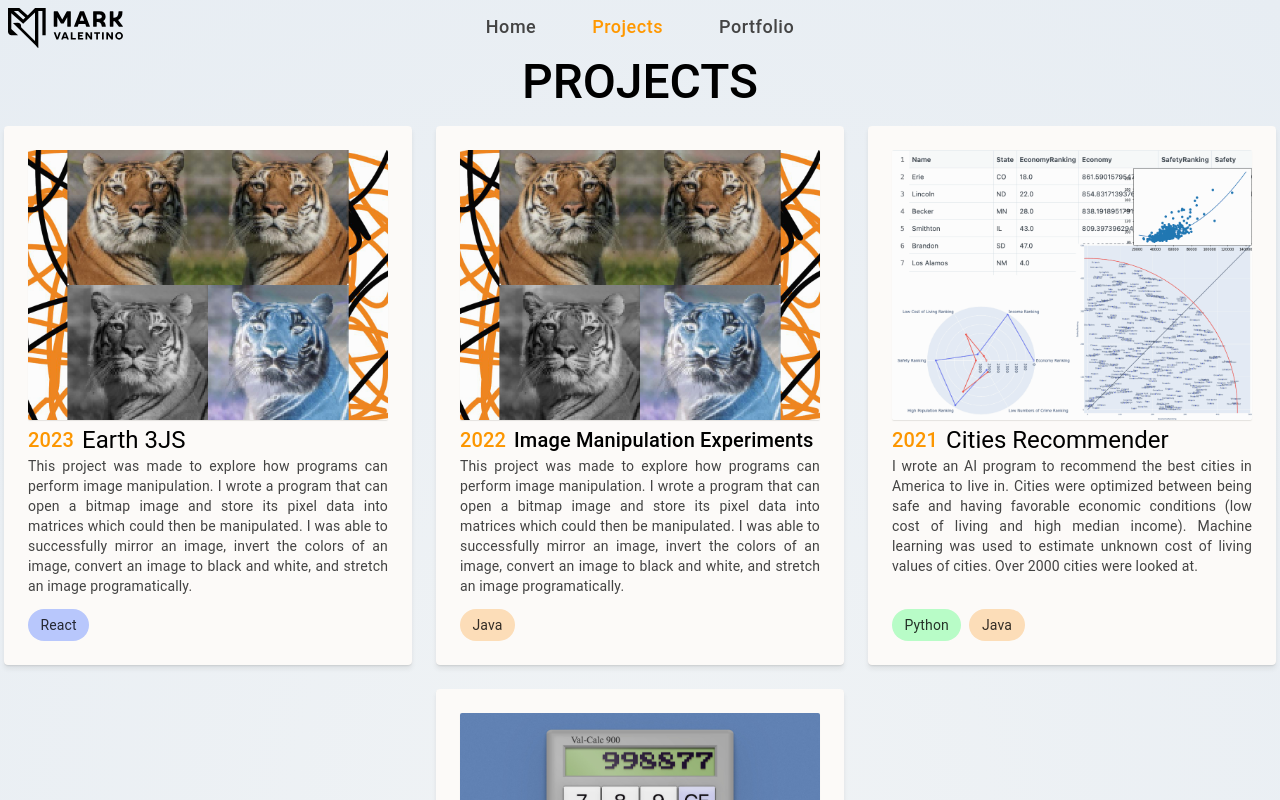
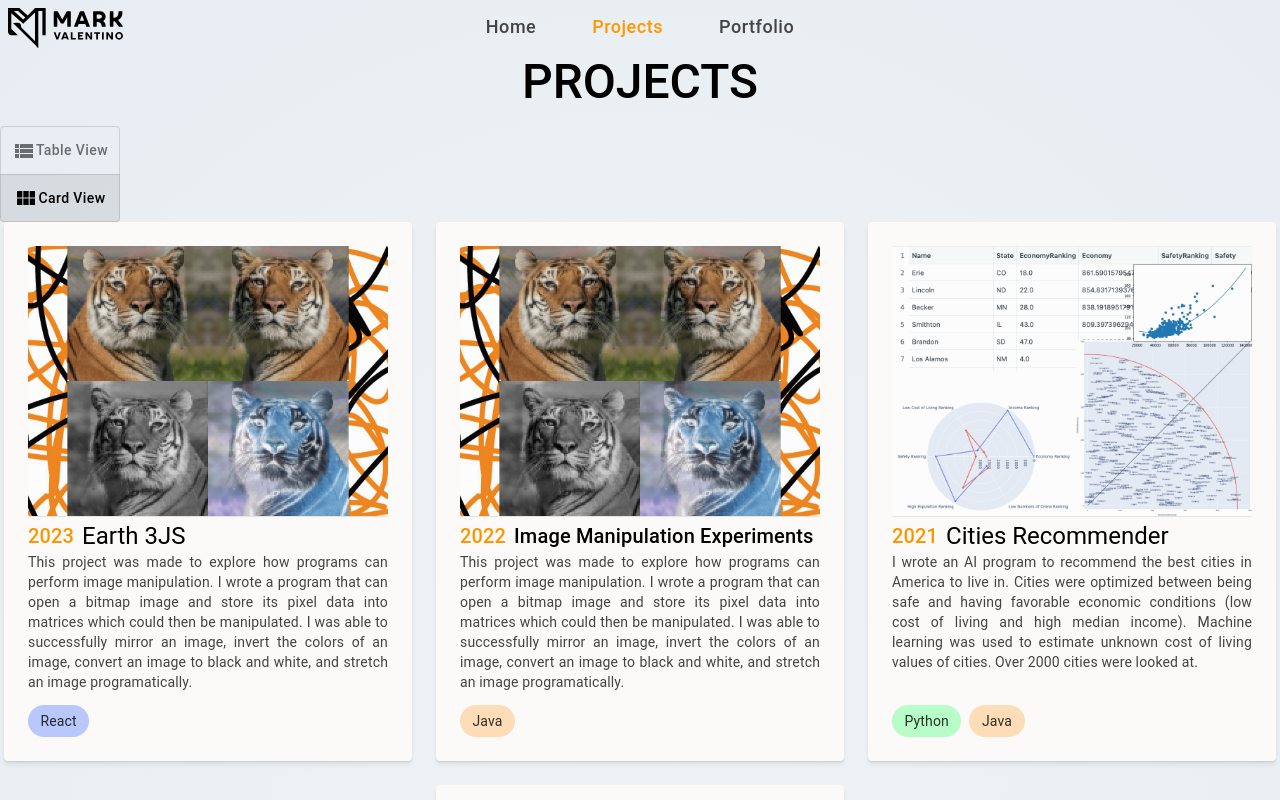
Before and after one commit to M-Valentino/M-Valentino_Node, a Next.js app: page /projects in a window 1280 px wide. Shown: the top 800 px of the page. Built offline with nearby package versions, Linux system fonts and the light colour scheme.

Commit message:
added toggle buttons for changing project views

```diff
--- a/src/pages/projects.jsx
+++ b/src/pages/projects.jsx
@@ -1,5 +1,5 @@
 import Head from "next/head";
-import * as React from "react";
+import React, { useState } from "react";
 import Grid from "@mui/material/Grid";
 import Typography from "@mui/material/Typography";
 import { ThemeProvider } from "@mui/material/styles";
@@ -8,8 +8,17 @@ import NavBar from "@/components/navbar";
 import ProjectCard from "@/components/ProjectCard";
 import ProjectTable from "@/components/ProjectTable";
 import { projectContent } from "@/consts/projectContent";
+import ViewListIcon from "@mui/icons-material/ViewList";
+import ViewModuleIcon from "@mui/icons-material/ViewModule";
+import ToggleButton from "@mui/material/ToggleButton";
+import ToggleButtonGroup from "@mui/material/ToggleButtonGroup";
 
 export default function projects() {
+  const [view, setView] = React.useState("cardView");
+
+  const handleChange = (event, nextView) => {
+    setView(nextView);
+  };
   return (
     <>
       <Head>
@@ -30,15 +39,33 @@ export default function projects() {
           >
             Projects
           </Typography>
-
-          <Grid container justifyContent="center" spacing={3} direction="row" style={{marginBottom: 50}}>
+          <ToggleButtonGroup
+            orientation="vertical"
+            value={view}
+            exclusive
+            onChange={handleChange}
+          >
+            <ToggleButton value="tableView" aria-label="tableView">
+              <ViewListIcon /> Table View
+            </ToggleButton>
+            <ToggleButton value="cardView" aria-label="cardView">
+              <ViewModuleIcon /> Card View
+            </ToggleButton>
+          </ToggleButtonGroup>
+          {view === 'cardView' && <Grid
+            container
+            justifyContent="center"
+            spacing={3}
+            direction="row"
+            style={{ marginBottom: 50 }}
+          >
             {projectContent.map((props, index) => (
-              <Grid item >
-                <ProjectCard index={index} data={props} style/>
+              <Grid item>
+                <ProjectCard index={index} data={props} style />
               </Grid>
             ))}
-          </Grid>
-          <ProjectTable />
+          </Grid>}
+          {view === 'tableView' && <ProjectTable />}
         </ThemeProvider>
       </main>
     </>
```
